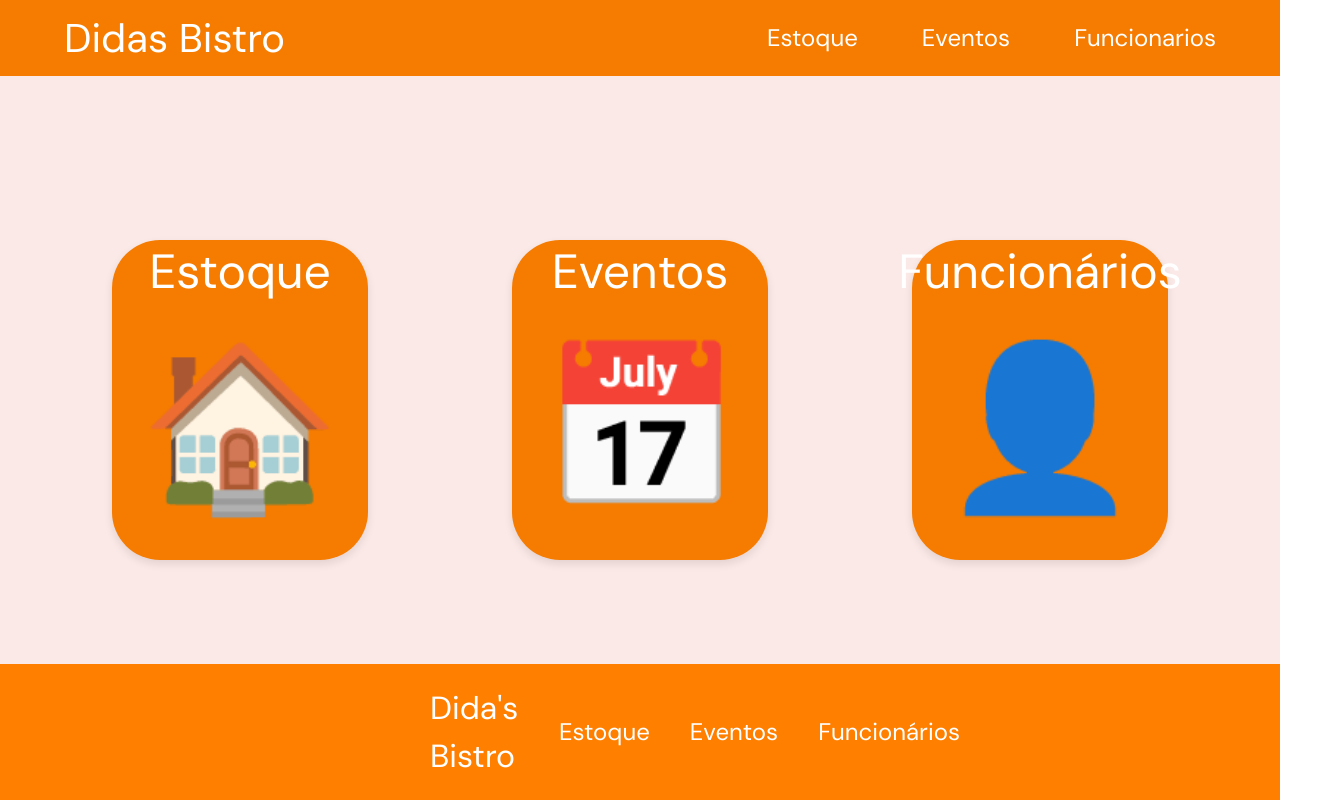
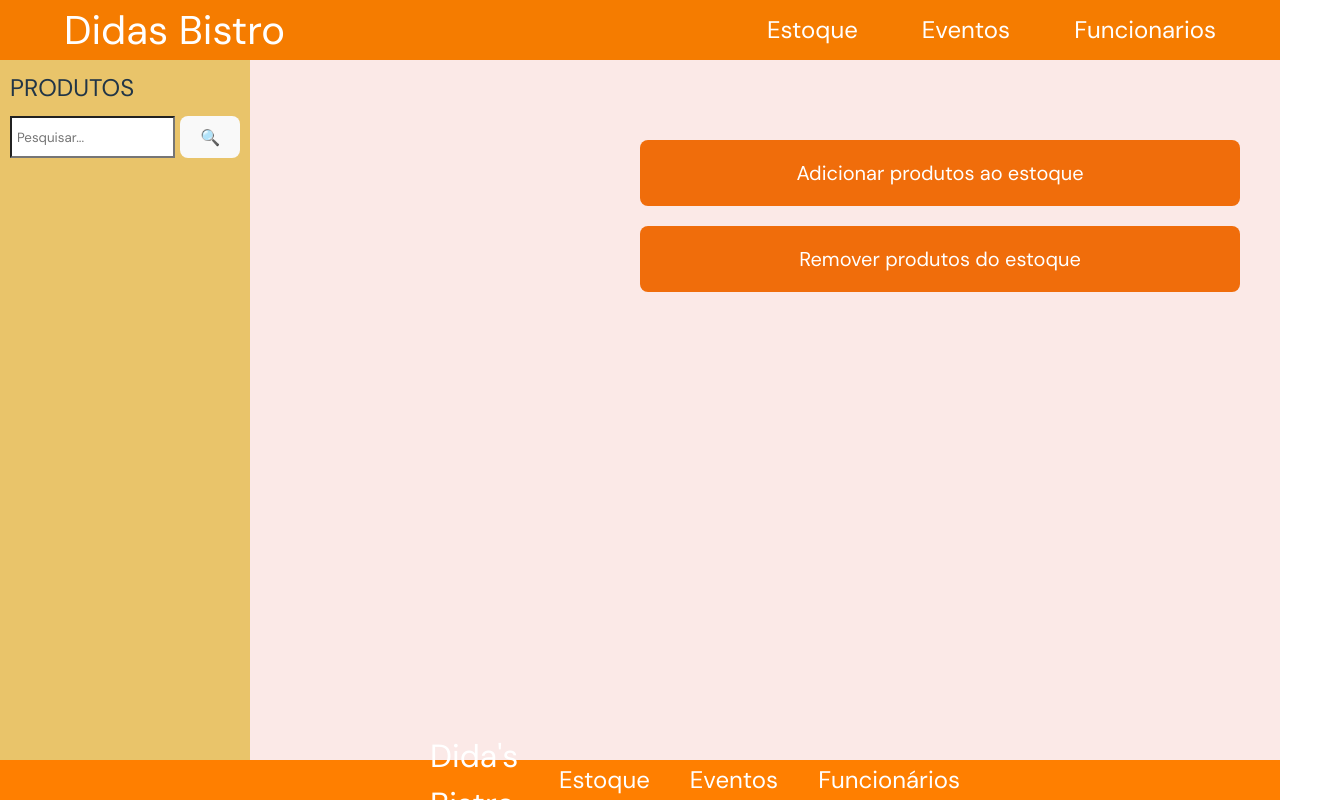
Before and after one commit to mdsreq-fga-unb/2024.2-T01-DidasBistro, a React (Vite) app in the folder frontend/: page /estoque in a window 1280 px wide. Shown: the whole page, 1320 px wide, since content can reach past the window. Built offline with nearby package versions, Linux system fonts and the light colour scheme.

Commit message:
criação da pagina de estoque

```diff
--- a/frontend/src/App.css
+++ b/frontend/src/App.css
@@ -1,37 +1,6 @@
-
-
-.logo {
-  height: 6em;
-  padding: 1.5em;
-  will-change: filter;
-  transition: filter 300ms;
+body {
+  margin: 0;
+  padding: 0;
+  background-color: #fbe9e7; /* Escolha a cor desejada */
+  font-family: Arial, sans-serif;
 }
-.logo:hover {
-  filter: drop-shadow(0 0 2em #646cffaa);
-}
-.logo.react:hover {
-  filter: drop-shadow(0 0 2em #61dafbaa);
-}
-
-@keyframes logo-spin {
-  from {
-    transform: rotate(0deg);
-  }
-  to {
-    transform: rotate(360deg);
-  }
-}
-
-@media (prefers-reduced-motion: no-preference) {
-  a:nth-of-type(2) .logo {
-    animation: logo-spin infinite 20s linear;
-  }
-}
-
-.card {
-  padding: 2em;
-}
-
-.read-the-docs {
-  color: #888;
-}
--- a/frontend/src/App.jsx
+++ b/frontend/src/App.jsx
@@ -1,21 +1,19 @@
 import { useState } from 'react'
-import reactLogo from './assets/react.svg'
-import viteLogo from '/vite.svg'
 import './App.css'
-import Header from './Componentes/Header';
-import Cards from './Componentes/Cards';
-import Footer from './Componentes/Footer';
+import { BrowserRouter as Router, Routes, Route } from 'react-router-dom';
+import Home from './pages/Home';
+import Estoque from './pages/Estoque';
 
 function App() {
-  const [count, setCount] = useState(0)
+    return (
+        <Router>
+            <Routes>
+                <Route path="/" element={<Home />} />
+                <Route path="/estoque" element={<Estoque />} />
 
-  return (
-    <>
-      <Header></Header>
-      <Cards></Cards>
-      <Footer></Footer>
-    </>
-  )
+            </Routes>
+        </Router>
+    );
 }
 
-export default App
+export default App;
--- /dev/null
+++ b/frontend/src/pages/Estoque.css
@@ -0,0 +1,140 @@
+/* Geral */
+body, html {
+    margin: 0;
+    padding: 0;
+    font-family: Arial, sans-serif;
+    height: 100%;
+    box-sizing: border-box;
+  }
+
+  /* Layout Principal */
+  .estoque-layout {
+    display: flex;
+    flex-direction: column;
+    height: 100vh;
+  }
+
+  header {
+    position: fixed;
+    top: 0;
+    left: 0;
+    width: 100%;
+    height: 60px;
+    background-color: #f4a261;
+    display: flex;
+    align-items: center;
+    justify-content: center;
+    z-index: 1000;
+  }
+
+  footer {
+    position: fixed;
+    bottom: 0;
+    left: 0;
+    width: 100%;
+    height: 40px;
+    background-color: #264653;
+    color: white;
+    display: flex;
+    align-items: center;
+    justify-content: center;
+    z-index: 1000;
+  }
+
+  /* Conteúdo da Página */
+  .estoque-container {
+    display: flex;
+    flex: 1;
+    margin-top: 60px; /* Espaço para o Header */
+    margin-bottom: 40px; /* Espaço para o Footer */
+    overflow: auto;
+  }
+
+  /* Sidebar */
+  .sidebar {
+    width: 250px;
+    background-color: #e9c46a;
+    padding: 10px;
+  }
+
+  .sidebar h2 {
+    margin-top: 0;
+  }
+
+  .sidebar .search-container {
+    display: flex;
+    gap: 5px;
+    margin-top: 10px;
+  }
+
+  .sidebar input {
+    flex: 1;
+    padding: 5px;
+    background-color: #fff;
+  }
+
+  /* Conteúdo Principal */
+  .main-content {
+    flex: 1;
+    padding: 20px;
+
+  }
+
+  .button-container {
+    display: flex;
+    flex-direction: column;
+    align-items: flex-end;
+    gap: 20px;
+    margin: 40px;
+    margin-left: 350px;
+  }
+
+  .action-button {
+    width: 600px; /* Largura aumentada para o dobro */
+    padding: 20px; /* Aumenta o tamanho vertical */
+    font-size: 20px; /* Tamanho maior da fonte */
+    border: none;
+    border-radius: 8px; /* Cantos arredondados */
+    background-color: #F06D0B; /* Cor de fundo */
+    color: white; /* Cor do texto */
+    cursor: pointer;
+    transition: background-color 0.3s ease;
+  }
+
+  .action-button:hover {
+    background-color: #e06b45; /* Cor de fundo no hover */
+  }
+
+
+
+  /* Modal */
+  .modal-overlay {
+    position: fixed;
+    top: 0;
+    left: 0;
+    width: 100%;
+    height: 100%;
+    background-color: rgb(255, 255, 255);
+    display: flex;
+    align-items: center;
+    justify-content: center;
+    z-index: 2000;
+  }
+
+  .modal {
+    background: white;
+    padding: 20px;
+    border-radius: 10px;
+    width: 400px;
+    box-shadow: 0 0 10px rgba(0, 0, 0, 0.25);
+  }
+
+  .modal h2 {
+    margin-top: 0;
+  }
+
+  .modal-buttons {
+    display: flex;
+    justify-content: space-between;
+    margin-top: 20px;
+  }
--- /dev/null
+++ b/frontend/src/pages/Estoque.jsx
@@ -0,0 +1,87 @@
+import React, { useState } from "react";
+import Header from "../Componentes/Header";
+import Footer from "../Componentes/Footer";
+import "./Estoque.css";
+
+
+const Estoque = () => {
+  const [isModalOpen, setIsModalOpen] = useState(false);
+  const [modalType, setModalType] = useState(""); // "add" ou "remove"
+
+  const openModal = (type) => {
+    setModalType(type);
+    setIsModalOpen(true);
+  };
+
+  const closeModal = () => {
+    setIsModalOpen(false);
+    setModalType("");
+  };
+
+  return (
+    <div className="estoque-layout">
+      {/* Header */}
+      <Header />
+
+      {/* Main Layout */}
+      <div className="estoque-container">
+        {/* Sidebar */}
+        <aside className="sidebar">
+          <h2>PRODUTOS</h2>
+          <div className="search-container">
+            <input type="text" placeholder="Pesquisar..." />
+            <button>🔍</button>
+          </div>
+        </aside>
+
+        {/* Main Content */}
+        <main className="main-content">
+        <div className="main-content">
+  <div className="button-container">
+    <button className="action-button" onClick={() => openModal("add")}>
+      Adicionar produtos ao estoque
+    </button>
+    <button className="action-button" onClick={() => openModal("remove")}>
+      Remover produtos do estoque
+    </button>
+  </div>
+</div>
+
+
+          {/* Placeholder for Product List */}
+
+        </main>
+      </div>
+
+      {/* Modal */}
+      {isModalOpen && (
+        <div className="modal-overlay">
+          <div className="modal">
+            <h2>{modalType === "add" ? "Adicionar Produto" : "Remover Produto"}</h2>
+            <form>
+              <label>
+                Nome do Produto:
+                <input type="text" placeholder="Ex: Coca-cola lata 300ml" />
+              </label>
+              <label>
+                Quantidade:
+                <input type="number" placeholder="Ex: 10" />
+              </label>
+              <div className="modal-buttons">
+                <button type="submit">Confirmar</button>
+                <button type="button" onClick={closeModal}>
+                  Cancelar
+                </button>
+              </div>
+            </form>
+          </div>
+        </div>
+      )}
+
+      {/* Footer */}
+      <Footer />
+    </div>
+  );
+};
+
+export default Estoque;
--- /dev/null
+++ b/frontend/src/pages/Home.jsx
@@ -0,0 +1,16 @@
+import React from 'react';
+import Header from '../Componentes/Header';
+import Cards from '../Componentes/Cards';
+import Footer from '../Componentes/Footer';
+
+const Home = () => {
+    return (
+        <>
+            <Header />
+            <Cards />
+            <Footer />
+        </>
+    );
+};
+
+export default Home;
```
Also changed, not shown: frontend/src/pages/home.css (added).
